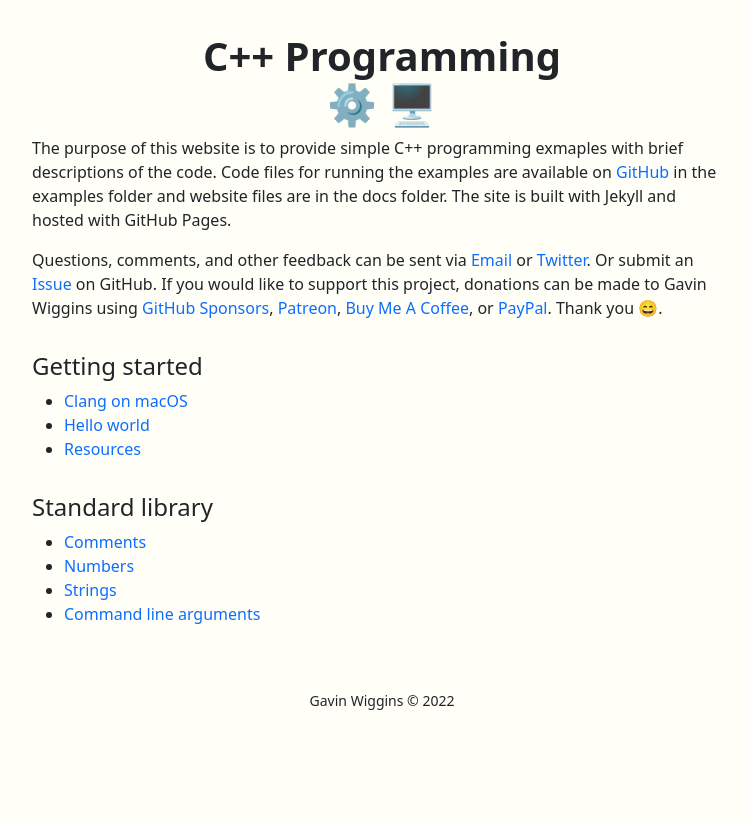
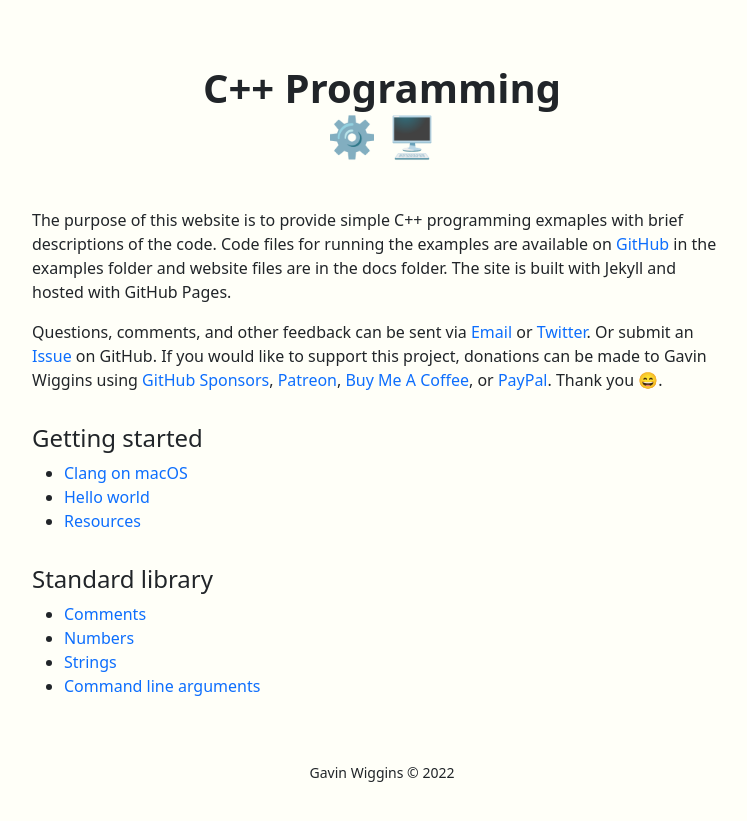
Before and after one commit to wigging/cpp-programs, a Jekyll site: the page built from docs/index.html, in a window 1280 px wide. Shown: the top 821 px of the page, without its empty margins (258-1005 px from the left). Built offline with Jekyll 4.4.1, drawn with Linux system fonts in a browser that asks for light colours.

Commit message:
Update some css styles

```diff
--- a/docs/index.html
+++ b/docs/index.html
@@ -15,7 +15,7 @@
     <div class="container">
         <div class="row">
             <div class="col-md">
-                <h1 class="text-center"><b>C++ Programming</b> <br>⚙️ 🖥</h1>
+                <h1 class="text-center" id="title"><b>C++ Programming</b> <br>⚙️ 🖥</h1>
 
                 <p>The purpose of this website is to provide simple C++ programming exmaples with brief descriptions of the code. Code files for running the examples are available on <a href="https://github.com/wigging/cpp-programs">GitHub</a> in the examples folder and website files are in the docs folder. The site is built with Jekyll and hosted with GitHub Pages.</p>
 
--- a/docs/style.css
+++ b/docs/style.css
@@ -29,11 +29,22 @@
     margin-bottom: 20px;
 }
 
-.image600 {
-    display: block;
+.highlight {
+    background-color: #fffae6;
+    border-radius: 4px;
     margin-left: auto;
     margin-right: auto;
-    max-width: 600px;
+    max-width: 700px;
+}
+
+.highlight pre {
+    border: 1px solid lightgray;
+    padding: 8px;
+}
+
+#title {
+    margin-bottom: 3rem;
+    margin-top: 4rem;
 }
 
 /*--- Mobile screens ---*/
--- a/docs/syntax.css
+++ b/docs/syntax.css
@@ -1,16 +1,3 @@
-.highlight {
-    background-color: #fffae6;
-    border-radius: 4px;
-    margin-left: auto;
-    margin-right: auto;
-    max-width: 700px;
-}
-
-.highlight pre {
-    border: 1px solid lightgray;
-    padding: 8px;
-}
-
 .highlight .cm {
     color: #999988;
     font-style: italic;
```
